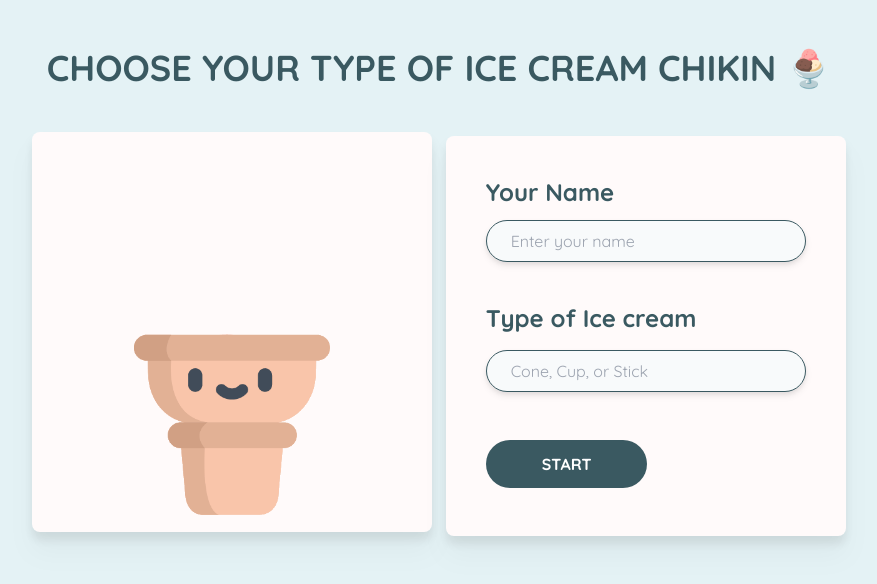
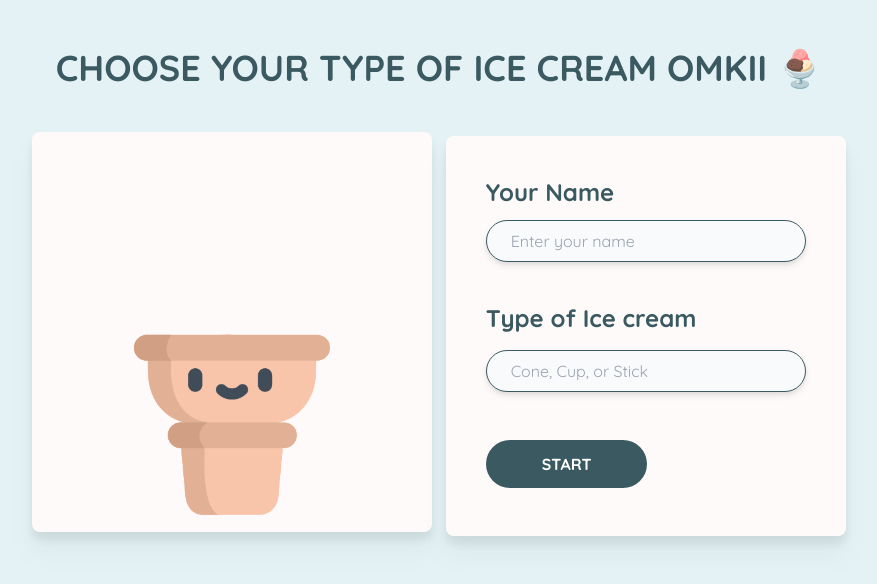
Before and after one commit to jasmininnaka24/project-simulation-pipeline-container, a website: page index.html in a window 1280 px wide. Shown: the whole page, without its empty margins (201-1078 px from the left). Drawn offline with Linux system fonts and the light colour scheme.

Commit message:
Update index.html

```diff
--- a/index.html
+++ b/index.html
@@ -17,7 +17,7 @@
       class="text-center uppercase font-bold container mx-auto pt-12 text-4xl text-darkGrayishBlue"
     >
 
-      Choose your type of ice cream chikin 🍨
+      Choose your type of ice cream omkii 🍨
 
     </h1>
     <section id="boxes">
```
